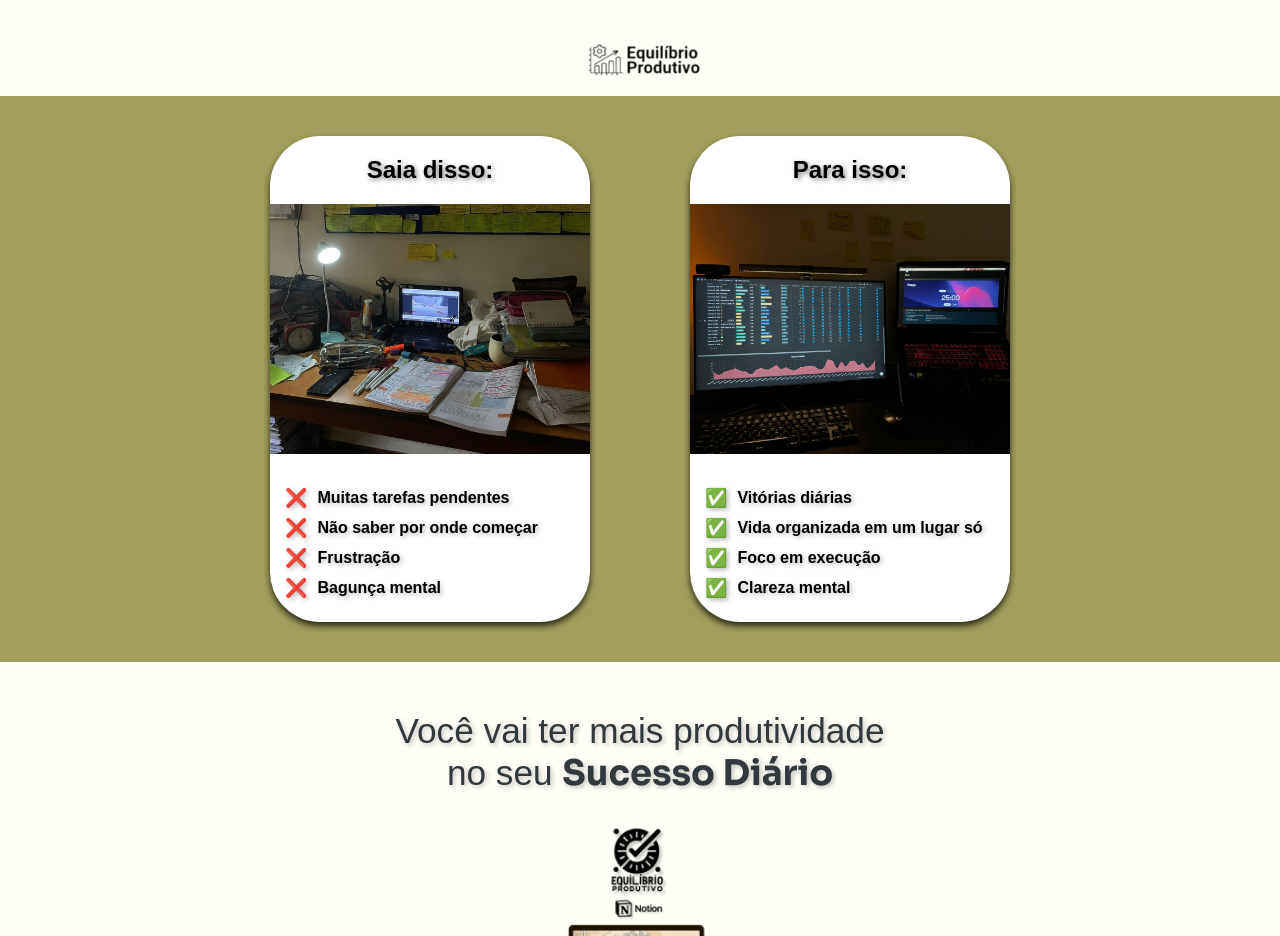
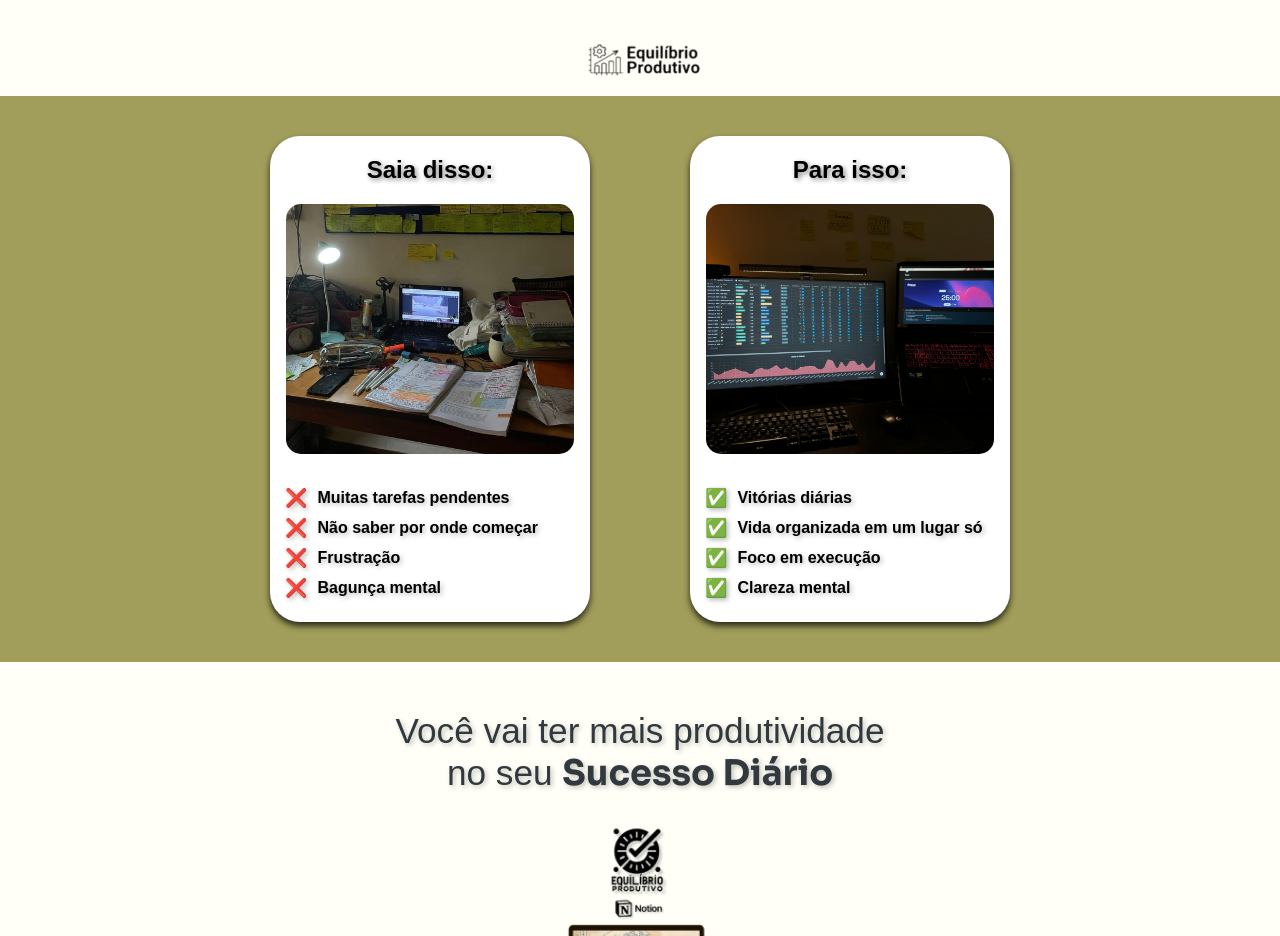
Before and after one commit to juliogfdsg/pctheone-ld, a plain HTML site: page index.html in a window 1280 px wide. Shown: the part 5000-5936 px from the top of the page. Drawn offline with Linux system fonts and the light colour scheme.

Commit message:
onze commit

```diff
--- a/style.css
+++ b/style.css
@@ -1693,7 +1693,7 @@ header h1 {
 .comparison-box {
   background-color: #FFF;
   color: #000000;
-  border-radius: 50px;
+  border-radius: 30px;
   overflow: hidden;
   width: 320px;
   text-align: left;
@@ -1701,13 +1701,14 @@ header h1 {
 }
 
 .comparison-box img {
-  display: block; /* Remove espaços extras abaixo da imagem */
-  width: 100%; /* Garante que a imagem ocupe a largura total */
-  height: 250px; /* Mantém a proporção da imagem */
-  margin: 10px auto; /* Espaçamento de 10px em todos os lados e centraliza */
-  box-sizing: border-box; /* Inclui padding e border na largura total */
-  /* border-radius: 15px; Borda arredondada, caso necessário */
+  display: block;
+  width: 90%;
+  height: 250px;
+  margin: 10px auto;
+  box-sizing: border-box;
   object-fit: cover;
+  border-radius: 15px;
+
 }
 
 
```
